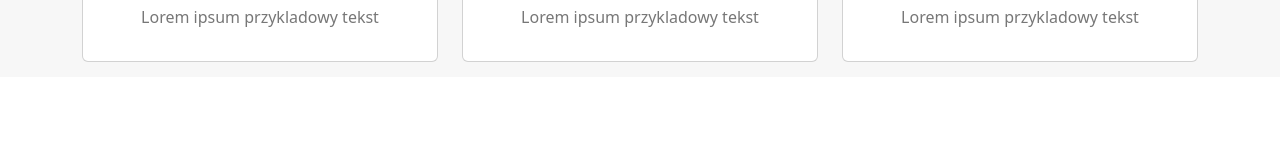
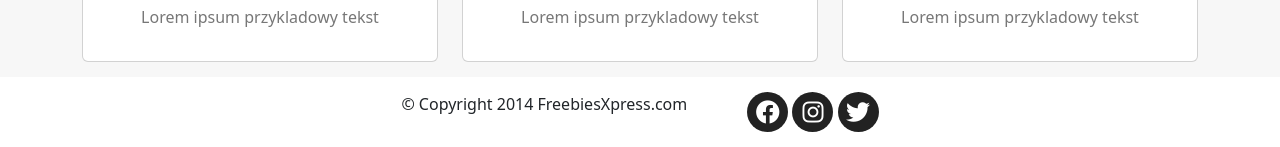
Before and after one commit to wilgakuba/task-runner-project, a website: page index.html in a window 1280 px wide. Shown: the part 2462-2609 px from the top of the page. Before the commit the page ends 2539 px from the top, so only its background shows below. Drawn offline with nearby package versions, Linux system fonts and the light colour scheme.

Commit message:
Add final styles

```diff
--- a/index.html
+++ b/index.html
@@ -141,6 +141,16 @@
                     </div>
                 </div>
         </section>
+        <footer>
+            <div class="copy-text">
+                <p>&copy; Copyright 2014 FreebiesXpress.com</p>
+            </div>
+            <div class="icons">
+                <i class="fa-brands fa-facebook"></i>
+                <i class="fa-brands fa-instagram"></i>
+                <i class="fa-brands fa-twitter"></i>
+            </div>
+        </footer>
     <script src="https://cdn.jsdelivr.net/npm/bootstrap@5.2.2/dist/js/bootstrap.bundle.min.js" integrity="sha384-OERcA2EqjJCMA+/3y+gxIOqMEjwtxJY7qPCqsdltbNJuaOe923+mo//f6V8Qbsw3" crossorigin="anonymous"></script>
     </body>
 </html>
--- a/sass/style.scss
+++ b/sass/style.scss
@@ -38,7 +38,7 @@ $color-one: #ffffff;
     padding: 30px 10%;
 }
 
-  li, a {
+  .nav-links  a {
     color: $color-one;
     font-size: 18px;
     font-weight: 700;
@@ -47,9 +47,11 @@ $color-one: #ffffff;
     text-transform: uppercase;
     letter-spacing: 0.35px;
     text-decoration: none;
+    padding: 0 20px;
+}
+.nav-links li {
     list-style-type: none;
     display: inline-block;
-    padding: 0 20px;
 }
 .nav img {
     display: inline-block;
@@ -123,8 +125,6 @@ $color-one: #ffffff;
         padding: 40px;
     }
 }
-
-
 .card img {
     width: 100%;
     height: 300px;
@@ -141,3 +141,27 @@ $color-one: #ffffff;
         color: #777777;
     }
 }
+/* Footer */
+footer {
+    height:70px;
+    text-align: center;
+    display: flex;
+    justify-content: center;
+    align-items: center;
+    .copy-text {
+        margin-right: 60px;
+    }
+    .icons {
+        position: relative;
+    }
+    i {
+        width: 41px;
+        height: 40px;
+        background-color: #222222;
+        border-radius: 50%;
+        color: $color-one;
+        text-align: center;
+        font-size: 24px;
+        padding: 8px;
+    }
+}
```
Also changed, not shown: css/style.css, 1 other file.
